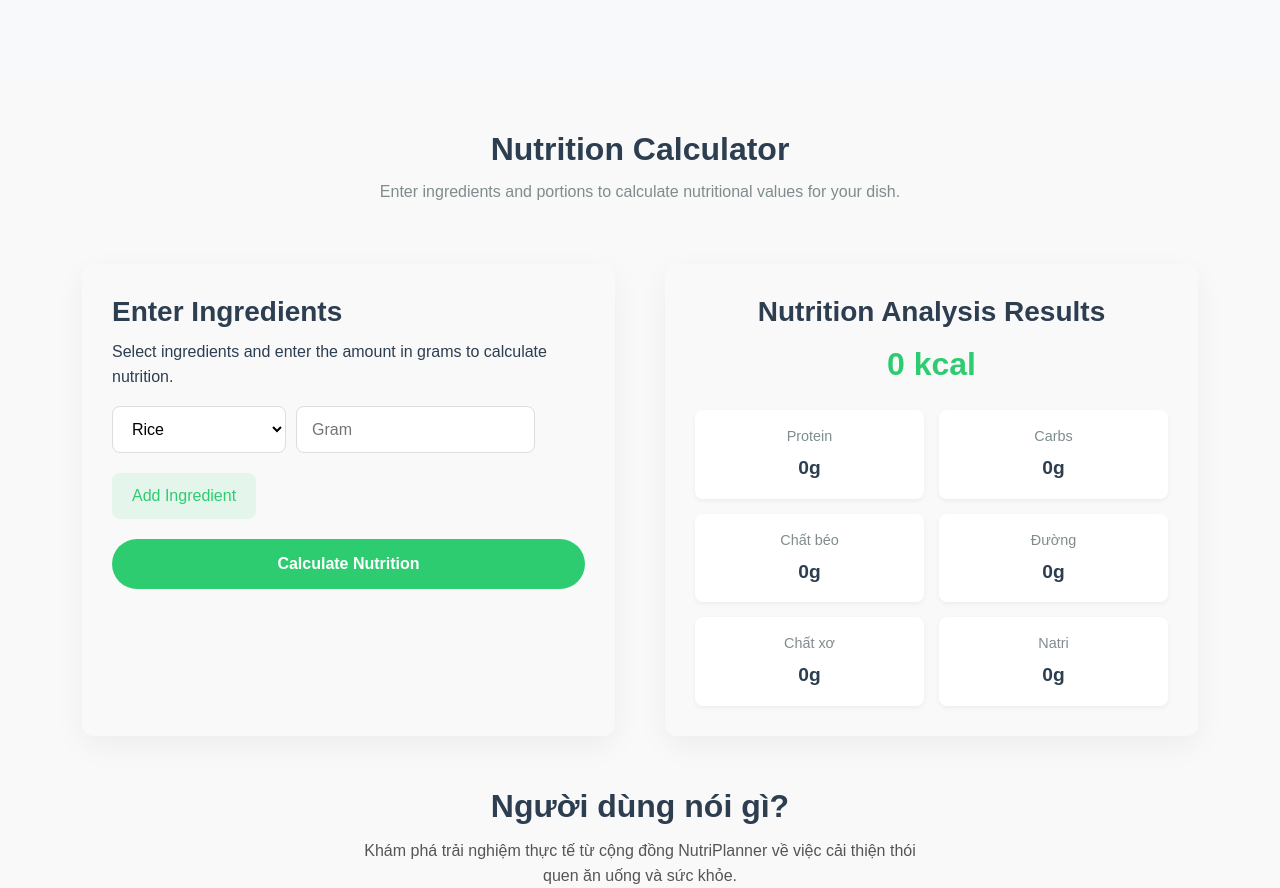
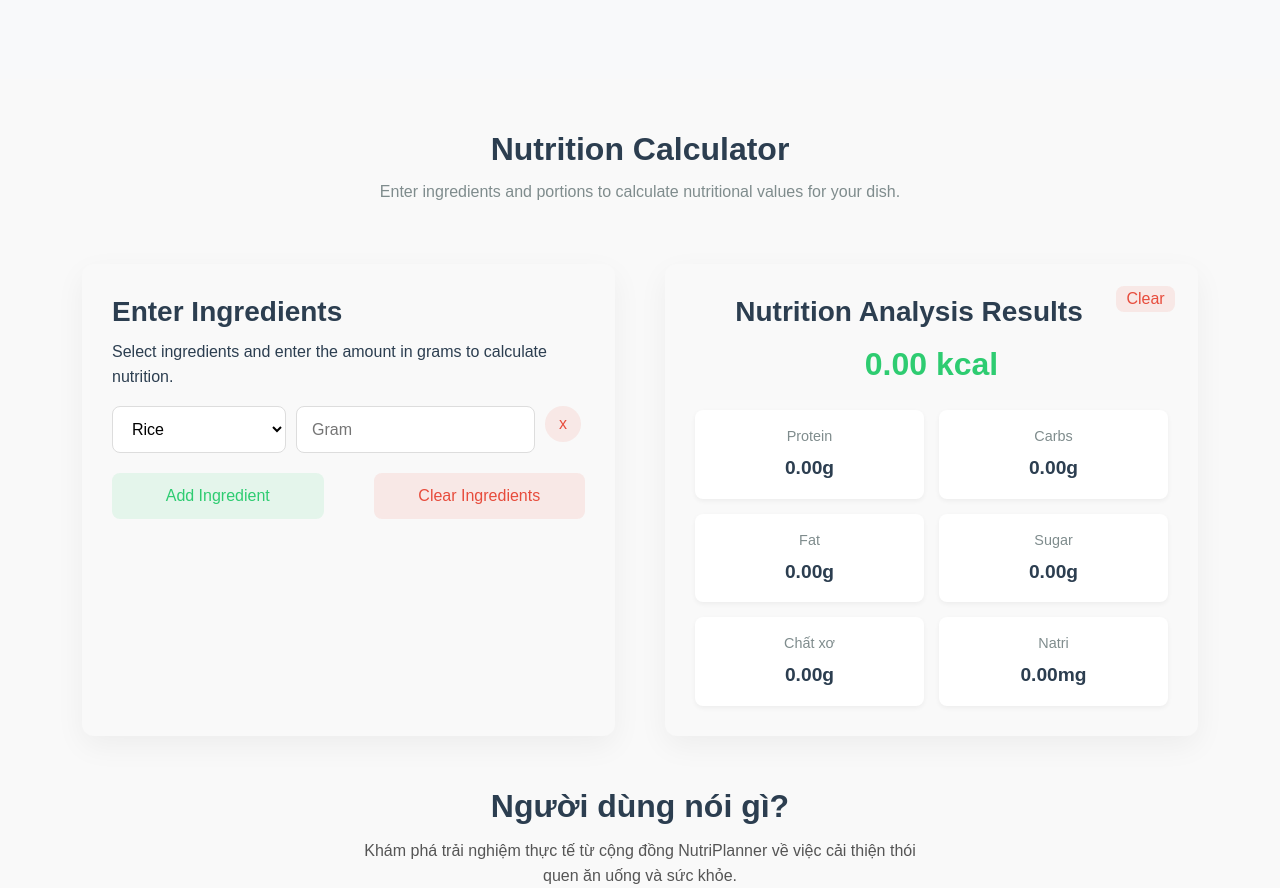
Before and after one commit to Doantatanh/NutriPlanner, a PHP site: page / in a window 1280 px wide. Shown: the part 2716-3604 px from the top of the page. Run offline with PHP 8.4, Linux system fonts and the light colour scheme; data that the repository does not hold is empty; some libraries are stand-ins or nearby versions.

Commit message:
'calculatorv2'

```diff
--- a/assets/css/calculator.css
+++ b/assets/css/calculator.css
@@ -1,4 +1,4 @@
-:root {
+/* :root {
     --primary: #2ecc71;
     --primary-dark: #27ae60;
     --secondary: #3498db;
@@ -210,4 +210,266 @@
     .nutrition-results {
         grid-template-columns: 1fr;
     }
+} */
+
+:root {
+    --primary: #2ecc71;
+    --primary-dark: #27ae60;
+    --secondary: #3498db;
+    --accent: #e74c3c;
+    --text-dark: #2c3e50;
+    --text-light: #7f8c8d;
+    --bg-light: #f9f9f9;
+    --bg-white: #ffffff;
+    --shadow: 0 10px 30px rgba(0, 0, 0, 0.05);
+    --radius: 12px;
+    --transition: all 0.3s ease;
 }
+
+
+.header-calculator{
+    text-align: center;
+    max-width: 700px;
+    margin: 0 auto 60px;
+}
+
+.header-calculator p{
+    color: var(--text-light);
+}
+
+.container-calculator{
+    display: grid;
+    grid-template-columns: 1fr 1fr;
+    gap:50px;
+}
+
+.calculator-form{
+    background: var(--bg-light);
+    padding: 30px;
+    border-radius: var(--radius);
+    box-shadow: var(--shadow);
+}
+
+.ingredients-list{
+    margin-bottom: 20px;
+}
+
+.ingredient-item{
+    display: grid;
+    grid-template-columns: 2fr 1fr 40px;
+    gap: 10px;
+    margin-bottom: 15px;
+}
+
+.ingredient-item select,
+.ingredient-item input{
+    padding: 10px 15px;
+    border: 1px solid #ddd;
+    border-radius: 8px;
+    background-color: white;
+    transition: var(--transition);
+}
+
+.remove-ingredient{
+    background: rgba(231, 76, 60, 0.1);
+    color: var(--accent);
+    border: none;
+    border-radius: 50%;
+    width: 36px;
+    height: 36px;
+    cursor: pointer;
+}
+
+.remove-ingredient:hover{
+    background: rgba(204, 46, 46, 0.2);
+}
+
+.action-button{
+    display: grid;
+    grid-template-columns: 1fr 1fr;
+    gap: 50px;
+}
+
+.clear-ingredients{
+    background-color: rgba(231, 76, 60, 0.1);
+    color: var(--accent);
+    padding: 10px 20px;
+    border-radius: 8px;
+    cursor: pointer;
+}
+
+.clear-ingredients:hover {
+    background: rgba(204, 46, 46, 0.2);
+}
+
+.add-ingredient{
+    background: rgba(46, 204, 113, 0.1);
+    color: var(--primary);
+    padding: 10px 20px;
+    border-radius: 8px;
+    cursor: pointer;
+}
+
+.add-ingredient:hover {
+    background: rgba(46, 204, 113, 0.2);
+}
+
+/* .button{
+    background: var(--primary);
+    color: white;
+    padding: 12px 28px;
+    border-radius: 50px;
+    font-weight: 600;
+    transition: var(--transition);
+    border: none;
+    cursor: pointer;
+}
+
+.button:hover{
+    background: var(--primary-dark);
+}
+
+.calculate-btn{
+    width: 100%;
+    padding: 12px;
+    font-size: 1rem;
+} */
+
+.header-calculator-result{
+    display: grid;
+    grid-template-columns: 1fr 45px;
+}
+
+.header-clear-result{
+    display: flex;
+    align-items: center;
+    justify-content: center;
+    height: 10px;
+}
+
+.clear-calculator-result{
+    background-color: rgba(231, 76, 60, 0.1);
+    color: var(--accent);
+    border-radius: 8px;
+    cursor: pointer;
+    padding: auto;
+    padding-left: 10px;
+    padding-right: 10px;
+}
+
+.clear-calculator-result:hover{
+    background: rgba(204, 46, 46, 0.2);
+}
+
+.calculator-result{
+    background: var(--bg-light);
+    padding: 30px;
+    border-radius: var(--radius);
+    box-shadow: var(--shadow);
+}
+
+.calculator-result h3{
+    text-align: center;
+    font-weight: 700;
+}
+
+.total-calories {
+    font-size: 2rem;
+    font-weight: 700;
+    color: var(--primary);
+    margin-bottom: 20px;
+    text-align: center;
+}
+
+.nutrition-results {
+    display: grid;
+    grid-template-columns: 1fr 1fr;
+    gap: 15px;
+}
+
+.nutrition-result-item {
+    background: white;
+    padding: 15px;
+    border-radius: 8px;
+    display: flex;
+    flex-direction: column;
+    align-items: center;
+    box-shadow: 0 2px 5px rgba(0, 0, 0, 0.05);
+}
+
+.nutrition-result-name {
+    font-size: 0.9rem;
+    color: var(--text-light);
+    margin-bottom: 5px;
+}
+
+.nutrition-result-value {
+    font-size: 1.2rem;
+    font-weight: 600;
+    color: var(--text-dark);
+}
+
+@media (max-width: 992px) {
+    .container-calculator {
+        grid-template-columns: 1fr;
+    }
+
+    .section {
+        padding: 60px 0;
+    }
+}
+
+@media (max-width: 768px) {
+    .ingredient-item {
+        grid-template-columns: 1fr 1fr auto;
+    }
+
+    .total-calories {
+        font-size: 1.5rem;
+    }
+
+    .nutrition-result-item {
+        padding: 12px;
+    }
+
+    .nutrition-result-value {
+        font-size: 1rem;
+    }
+
+    .nutrition-result-name {
+        font-size: 0.8rem;
+    }
+}
+
+@media (max-width: 576px) {
+    .ingredient-item {
+        grid-template-columns: 1fr;
+        gap: 8px;
+    }
+
+    .add-ingredient,
+    .btn {
+        font-size: 0.9rem;
+        padding: 8px 16px;
+    }
+
+    .form-header h3,
+    .result h3 {
+        font-size: 1.2rem;
+    }
+
+    .container {
+        padding: 0 10px;
+    }
+
+    .nutrition-results {
+        grid-template-columns: 1fr;
+    }
+    .action-button{
+        grid-template-columns: 1fr;
+        gap: 10px;
+    }
+    .header-calculator-result{
+        gap:25px;
+    }
+}
--- a/assets/js/main.js
+++ b/assets/js/main.js
@@ -225,42 +225,48 @@ function opencard (meal){
 // phần calculator
 
 let ingredients = [];
-
 fetch('assets/js/ingredients.json')
   .then(response => response.json())
   .then(data => {
     ingredients = data;
+    addIngredient();
   })
   .catch(error => console.error('Lỗi khi load JSON:', error));
 
+document.getElementById('add-ingredient').addEventListener('click',()=>{
+  addIngredient();
+})
 
-document.getElementById('add-ingredient').addEventListener('click', ()=>{
+function addIngredient (){
   const container = document.querySelector('.ingredients-list');
   console.log(container);
-    const newIngredientItem = document.createElement("div");
-    newIngredientItem.classList.add('ingredient-item')
-
-    newIngredientItem.innerHTML = `
+  const newIngredient = document.createElement('div');
+  newIngredient.classList.add('ingredient-item');
+  newIngredient.innerHTML = `
     <select>
       ${ingredients.map(i => `<option value="${i.name}">${i.name}</option>`).join("")}
     </select>
     <input type="number" placeholder="Gram" />
     <button class="remove-ingredient">x</button>
   `;
-    container.appendChild(newIngredientItem);
+  container.appendChild(newIngredient);
+  const selectIngredient = newIngredient.querySelector('select');
+  const inputIngredient = newIngredient.querySelector('input');
+  console.log(selectIngredient);
+  console.log(inputIngredient);
+  selectIngredient.addEventListener('change',calculator);
+  inputIngredient.addEventListener('input',calculator)
 
-    newIngredientItem.querySelector('.remove-ingredient').addEventListener('click',() => {
-        newIngredientItem.remove();
-    })
-})
+  newIngredient.querySelector(".remove-ingredient").addEventListener("click", () => {
+    newIngredient.remove();
+    calculator();
+  });
+}
 
-document.getElementById('calculate-btn').addEventListener('click',()=>{
-    calculator();
-})
-function calculator (){
-    console.log('hàm calculator');
-    const items = document.querySelectorAll(".ingredient-item");
-    console.log(items)
+function calculator(){
+  console.log('calculator');
+  const items = document.querySelectorAll('.ingredient-item')
+  console.log(items);
   let total = {
     calories: 0,
     protein: 0,
@@ -270,16 +276,14 @@ function calculator (){
     sugar: 0,
     sodium: 0
   };
+  items.forEach(item =>{
+    const ingredient = item.querySelector('select').value;
+    const amount = parseFloat(item.querySelector('input').value) || 0;
 
-    items.forEach(item => {
-        const name = item.querySelector("select").value;
-        const amount = parseFloat(item.querySelector("input").value) || 0;
-
-        const selected = ingredients.find(ing => ing.name === name);
-        console.log(selected)
-        if (selected) {
-            const ratio = amount / 100;
-
+    const selected = ingredients.find((ing)=>ing.name === ingredient)
+    if(selected){
+      const ratio = amount /100;
+      console.log(ratio)
       total.calories += selected.calories * ratio;
       total.protein += selected.protein * ratio;
       total.carbs += selected.carbs * ratio;
@@ -288,16 +292,25 @@ function calculator (){
       total.sugar += selected.sugar * ratio;
       total.sodium += selected.sodium * ratio;
     }
-    });
-
+  })
   document.getElementById("total-calories").innerText = `${total.calories.toFixed(2)} kcal`;
   document.getElementById("protein-result").innerText = `${total.protein.toFixed(2)}g`;
   document.getElementById("carbs-result").innerText = `${total.carbs.toFixed(2)}g`;
   document.getElementById("fat-result").innerText = `${total.fat.toFixed(2)}g`;
   document.getElementById("fiber-result").innerText = `${total.fiber.toFixed(2)}g`;
   document.getElementById("sugar-result").innerText = `${total.sugar.toFixed(2)}g`;
-    document.getElementById("sodium-result").innerText = `${total.sodium.toFixed(2)}g`;
+  document.getElementById("sodium-result").innerText = `${total.sodium.toFixed(2)}mg`;
 }
+
+document.getElementById('clear-ingredients-in-form').addEventListener('click', () => {
+  document.querySelector('.ingredients-list').innerHTML = '';
+  calculator();
+});
+
+document.getElementById('clear-ingredients-in-result').addEventListener('click', () => {
+  document.querySelector('.ingredients-list').innerHTML = '';
+  calculator();
+});
 
 //feedback
 document.addEventListener("DOMContentLoaded", () => {
--- a/index.php
+++ b/index.php
@@ -395,64 +395,47 @@ $connect = null;
                     <h3>Enter Ingredients</h3>
                     <p>Select ingredients and enter the amount in grams to calculate nutrition.</p>
                     <div class="ingredients-list">
-                        <div class="ingredient-item">
-                            <select id="ingredient-option">
-                                <option value="Rice">Rice</option>
-                                <option value="Chicken Breast">Chicken Breast</option>
-                                <option value="Avocado">Avocado</option>
-                                <option value="Spinach">Spinach</option>
-                                <option value="Banana">Banana</option>
-                                <option value="Pumpkin">Pumpkin</option>
-                                <option value="Quinoa">Quinoa</option>
-                                <option value="Soybeans">Soybeans</option>
-                                <option value="Sweet Potato">Sweet Potato</option>
-                                <option value="Egg">Egg</option>
-                                <option value="Oats">Oats</option>
-                                <option value="Salmon">Salmon</option>
-                                <option value="Lentils">Lentils</option>
-                                <option value="Tomato">Tomato</option>
-                                <option value="Apple">Apple</option>
-                                <option value="Almonds">Almonds</option>
-                                <option value="Greek Yogurt">Greek Yogurt</option>
-                                <option value="Mushroom">Mushroom</option>
-                                <option value="Black Beans">Black Beans</option>
-                                <option value="Cabbage">Cabbage</option>
-                            </select>
-                            <input type="number"  placeholder="Gram">
+
+                    </div>
+                    <div class="action-button">
+                        <button class="add-ingredient" id="add-ingredient">Add Ingredient</button>
+                        <button class="clear-ingredients" id="clear-ingredients-in-form">Clear Ingredients</button>
+                    </div>
+                </div>
+                <div class="calculator-result">
+                    <div class="header-calculator-result">
+                        <h3>Nutrition Analysis Results</h3>
+                        <div class="header-clear-result">
+                            <button class="clear-calculator-result" id="clear-ingredients-in-result">Clear</button>
                         </div>
                     </div>
-                    <button class="add-ingredient" id="add-ingredient">Add Ingredient</button>
-                    <button class="button calculate-btn" id="calculate-btn">Calculate Nutrition</button>
-                </div>
-                <div class="calculator-result">
-                    <h3>Nutrition Analysis Results</h3>
                     <div class="total-calories" id="total-calories">
-                        0 kcal
+                        0.00 kcal
                     </div>
                     <div class="nutrition-results" id="nutrition-results">
                         <div class="nutrition-result-item">
                             <div class="nutrition-result-name">Protein</div>
-                            <div class="nutrition-result-value" id="protein-result">0g</div>
+                            <div class="nutrition-result-value" id="protein-result">0.00g</div>
                         </div>
                         <div class="nutrition-result-item">
                             <div class="nutrition-result-name">Carbs</div>
-                            <div class="nutrition-result-value" id="carbs-result">0g</div>
+                            <div class="nutrition-result-value" id="carbs-result">0.00g</div>
                         </div>
                         <div class="nutrition-result-item">
-                            <div class="nutrition-result-name">Chất béo</div>
-                            <div class="nutrition-result-value" id="fat-result">0g</div>
+                            <div class="nutrition-result-name">Fat</div>
+                            <div class="nutrition-result-value" id="fat-result">0.00g</div>
                         </div>
                         <div class="nutrition-result-item">
-                            <div class="nutrition-result-name">Đường</div>
-                            <div class="nutrition-result-value" id="sugar-result">0g</div>
+                            <div class="nutrition-result-name">Sugar</div>
+                            <div class="nutrition-result-value" id="sugar-result">0.00g</div>
                         </div>
                         <div class="nutrition-result-item">
                             <div class="nutrition-result-name">Chất xơ</div>
-                            <div class="nutrition-result-value" id="fiber-result">0g</div>
+                            <div class="nutrition-result-value" id="fiber-result">0.00g</div>
                         </div>
                         <div class="nutrition-result-item">
                             <div class="nutrition-result-name">Natri</div>
-                            <div class="nutrition-result-value" id="sodium-result">0g</div>
+                            <div class="nutrition-result-value" id="sodium-result">0.00mg</div>
                         </div>
                     </div>
                 </div>
```
Lines whose indentation alone changed are shown as unchanged.
